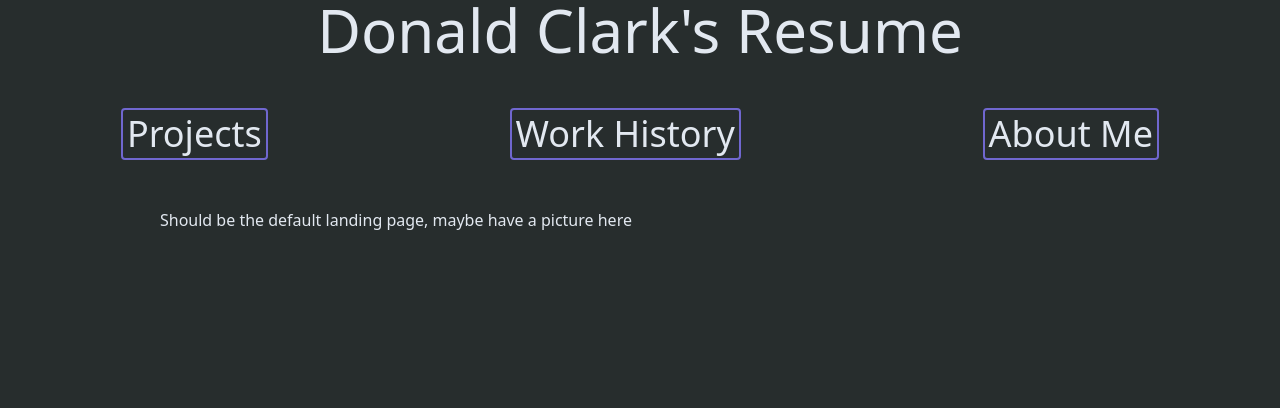
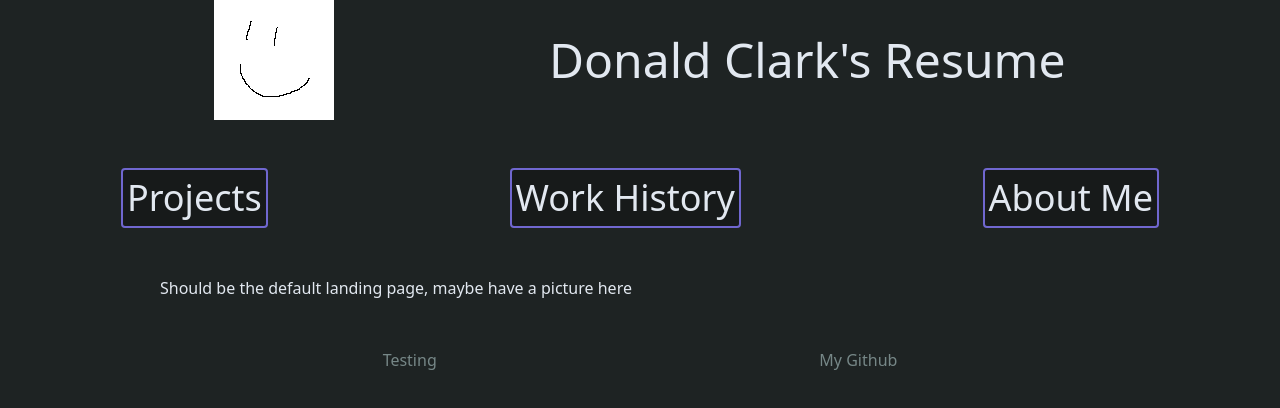
Before and after one commit to DonClark93/dc-resume, a React (Vite) app: page / in a window 1280 px wide. Shown: the top 408 px of the page. Built offline with nearby package versions, Linux system fonts and the light colour scheme.

Commit message:
update site

```diff
--- a/src/App.jsx
+++ b/src/App.jsx
@@ -8,11 +8,11 @@ import Projects from './components/Projects.jsx'
 import WorkHistory from './components/WorkHistory.jsx'
 import Default from './components/Default.jsx'
 import ResumeButton from "./components/ResumeButton.jsx"
-
+import Header from "./components/Header.jsx"
+import Footer from "./components/Footer.jsx"
 
 function App() {
 
-  //const [count, setCount] = useState(0)
   const [activity,setActivity] = useState(Default)
   const about = <AboutMe/>
   const projects = <Projects/>
@@ -32,23 +32,23 @@ function App() {
 
 
   return (
-    <div className="min-h-screen bg-gunmetal">
-      <div className="flex justify-center text-6xl text-slate-200">
-        Donald Clark&#39;s Resume
-      </div>
-      <br></br>
-      <br></br>
+    <div className="min-h-screen bg-gunmetal-400">
+      <Header/>
+      <br/>
+      <br/>
       <div className="flex text-4xl justify-around">
         <ResumeButton updateView={updateView} text={"Projects"} activity={"projects"}/>
         <ResumeButton updateView={updateView} text={"Work History"} activity={"work"}/>
         <ResumeButton updateView={updateView} text={"About Me"} activity={"about"}/>
       </div>
-      <br></br>
-      <br></br>
+      <br/>
+      <br/>
       <Container >
       {activity}
       </Container>
-
+      <br/>
+      <br/>
+      <Footer className="object-center absolute bottom-0 right-1/2 " />
     </div>
   )
 }
--- /dev/null
+++ b/src/components/Footer.jsx
@@ -0,0 +1,10 @@
+export default function Footer(){
+    return(
+        <div className="sticky bottom-0 text-gunmetal-700  bg-gunmetal-400">
+            <div className="flex justify-evenly">
+            <div>Testing</div>
+            <a href="https://github.com/DonClark93" target="_blank">My Github</a>
+            </div>
+        </div>
+    )
+}
--- /dev/null
+++ b/src/components/Header.jsx
@@ -0,0 +1,14 @@
+import MyLogo from "../assets/logo.png"
+
+export default function Header() {
+    return(
+        <div className="sticky top-0  bg-gunmetal-400">
+            <div className="flex justify-evenly ">
+                <img src={MyLogo}/>
+                <div className="text-5xl text-slate-200 content-center">
+                    Donald Clark&#39;s Resume
+                </div>
+            </div>
+        </div>
+    )
+}
--- a/src/components/ResumeButton.jsx
+++ b/src/components/ResumeButton.jsx
@@ -1,7 +1,7 @@
 export default function ResumeButton(props) {
 
     return(
-        <button className="border-2  p-1 rounded border-slate_blue hover:border-sea_green text-slate-200 " onClick={() => props.updateView(props.activity)}>
+        <button className="bg-gunmetal-300 border-2 py-2 px-1 rounded border-slate_blue hover:border-sea_green text-slate-200 " onClick={() => props.updateView(props.activity)}>
           {props.text}
         </button>
     )
```
Also changed, not shown: src/assets/logo.png (added).
